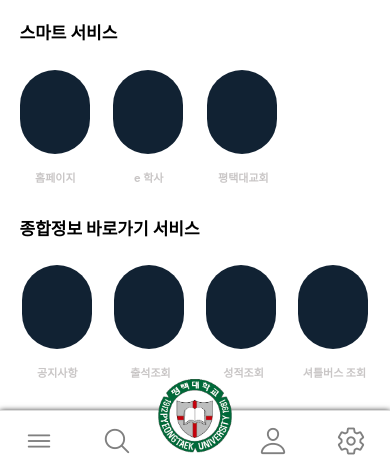
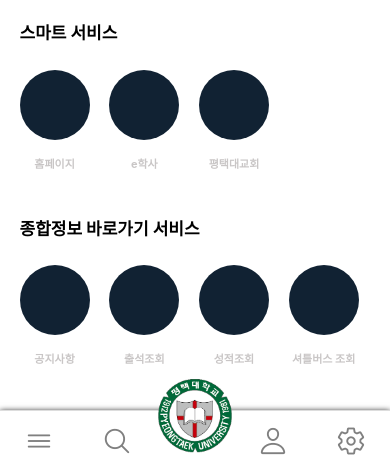
Before and after one commit to PTU-Graduate/Ryu_Front, a React Native app: screen /BottomTabNavigations in a window 390 px wide. Shown: the part 371-828 px from the top of the page. Built offline with nearby package versions, Linux system fonts and the light colour scheme; no server answers; what react-native-calendars, react-native-status-bar-height would draw is missing.

Commit message:
feat/APi

```diff
--- a/src/components/MainSrcCompo/MainSrcButton.tsx
+++ b/src/components/MainSrcCompo/MainSrcButton.tsx
@@ -1,11 +1,13 @@
 /* eslint-disable react-native/no-inline-styles */
 import React from 'react';
-import {Image, Text, TouchableOpacity} from 'react-native';
+import {Text, TouchableOpacity, View} from 'react-native';
 import {deviceHeight, deviceWidth} from '../../utils/DeviceUtils';
+import AllTextStyles from '../../styles/AllSrcStyles/AllTextStyles';
 
 interface AllBackgroundProps {
   children?: React.ReactNode;
   text: string;
+  onPress?: () => void;
 }
 
 /**
@@ -27,26 +29,36 @@ export const MainTapbutton: React.FC<AllBackgroundProps> = ({text}) => {
   );
 };
 
-export const MainIconbutton: React.FC<AllBackgroundProps> = ({text}) => {
+export const MainServiceButton: React.FC<AllBackgroundProps> = ({
+  text,
+  onPress,
+}) => {
   return (
-    <TouchableOpacity
-      style={{
-        alignItems: 'center',
-        height: deviceHeight * 0.15,
-        width: deviceWidth * 0.2,
-        marginLeft: deviceWidth * 0.02,
-      }}>
-      <Image
+    <View style={{marginLeft: deviceWidth * 0.05}}>
+      <TouchableOpacity
         style={{
-          width: deviceWidth * 0.15,
-          height: deviceHeight * 0.15,
-          resizeMode: 'contain',
+          width: deviceWidth * 0.18,
+          height: deviceWidth * 0.18,
+          borderRadius: 50,
+          backgroundColor: '#123',
         }}
-        source={require('../../assets/images/Vector.png')}
-      />
-      <Text style={{marginTop: deviceHeight * 0.005, color: '#cdcdcd'}}>
-        {text}
-      </Text>
-    </TouchableOpacity>
+        onPress={onPress}></TouchableOpacity>
+      <View
+        style={{
+          width: deviceWidth * 0.18,
+          alignItems: 'center',
+        }}>
+        <Text
+          style={[
+            AllTextStyles.SemiBold11,
+            {
+              color: '#C9C6C6',
+              marginTop: deviceHeight * 0.018,
+            },
+          ]}>
+          {text}
+        </Text>
+      </View>
+    </View>
   );
 };
--- a/src/screens/LoginScreen/Login.tsx
+++ b/src/screens/LoginScreen/Login.tsx
@@ -8,6 +8,7 @@ import {AllBackground} from '../../components/AllSrcComponets/AllBackground';
 import {deviceHeight, deviceWidth} from '../../utils/DeviceUtils';
 import {SignLogInput} from '../../components/AllSrcComponets/AllInputCompo';
 import {LoginGreenButton} from '../../components/AllSrcComponets/AllButtonCompo';
+import RegiHakgua from '../RegiScreen/RegiHakgua';
 
 const Login: React.FC<ScreenProps> = ({navigation}) => {
   const [loginId, setLoginId] = useState<string>('');
@@ -105,6 +106,10 @@ const Login: React.FC<ScreenProps> = ({navigation}) => {
       </View>
       <View style={{flex: 2, alignItems: 'center'}}>
         <LoginGreenButton text="로그인" onPress={handleLogin} />
+        <LoginGreenButton
+          text="회원가입"
+          onPress={() => navigation.navigate('RegiHakgua')}
+        />
       </View>
       <View
         style={{
--- a/src/screens/MainScreen/Main.tsx
+++ b/src/screens/MainScreen/Main.tsx
@@ -5,12 +5,8 @@ import {getUserData} from '../../utils/DataTableSet/LoginResultData';
 import {AllBackground} from '../../components/AllSrcComponets/AllBackground';
 import {deviceHeight, deviceWidth} from '../../utils/DeviceUtils';
 import Swiper from 'react-native-swiper';
-import {
-  MainIconbutton,
-  MainTapbutton,
-} from '../../components/MainSrcCompo/MainSrcButton';
+import {MainServiceButton} from '../../components/MainSrcCompo/MainSrcButton';
 import AllTextStyles from '../../styles/AllSrcStyles/AllTextStyles';
-import {TouchableOpacity} from 'react-native-gesture-handler';
 import {ScreenProps} from '../../navigations/StackNavigator';
 
 const Main: React.FC<ScreenProps> = ({navigation}) => {
@@ -55,65 +51,9 @@ const Main: React.FC<ScreenProps> = ({navigation}) => {
             flexDirection: 'row',
             marginTop: deviceHeight * 0.03,
           }}>
-          <TouchableOpacity
-            style={{
-              width: deviceWidth * 0.18,
-              height: deviceHeight * 0.1,
-              borderRadius: 50,
-              backgroundColor: '#123',
-              marginLeft: deviceWidth * 0.05,
-            }}></TouchableOpacity>
-          <TouchableOpacity
-            style={{
-              width: deviceWidth * 0.18,
-              height: deviceHeight * 0.1,
-              borderRadius: 50,
-              backgroundColor: '#123',
-              marginLeft: deviceWidth * 0.06,
-            }}></TouchableOpacity>
-          <TouchableOpacity
-            style={{
-              width: deviceWidth * 0.18,
-              height: deviceHeight * 0.1,
-              borderRadius: 50,
-              backgroundColor: '#123',
-              marginLeft: deviceWidth * 0.06,
-            }}></TouchableOpacity>
-        </View>
-        <View style={{flexDirection: 'row'}}>
-          <Text
-            style={[
-              AllTextStyles.SemiBold11,
-              {
-                color: '#C9C6C6',
-                marginLeft: deviceWidth * 0.09,
-                marginTop: deviceHeight * 0.018,
-              },
-            ]}>
-            홈페이지
-          </Text>
-          <Text
-            style={[
-              AllTextStyles.SemiBold11,
-              {
-                color: '#C9C6C6',
-                marginLeft: deviceWidth * 0.15,
-                marginTop: deviceHeight * 0.018,
-              },
-            ]}>
-            e 학사
-          </Text>
-          <Text
-            style={[
-              AllTextStyles.SemiBold11,
-              {
-                color: '#C9C6C6',
-                marginLeft: deviceWidth * 0.14,
-                marginTop: deviceHeight * 0.018,
-              },
-            ]}>
-            평택대교회
-          </Text>
+          <MainServiceButton text="홈페이지" />
+          <MainServiceButton text="e학사" />
+          <MainServiceButton text="평택대교회" />
         </View>
       </View>
       <View style={{flex: 2}}>
@@ -123,89 +63,25 @@ const Main: React.FC<ScreenProps> = ({navigation}) => {
         </Text>
         <View
           style={{
-            justifyContent: 'space-evenly',
             flexDirection: 'row',
             marginTop: deviceHeight * 0.03,
           }}>
-          <TouchableOpacity
-            style={{
-              width: deviceWidth * 0.18,
-              height: deviceHeight * 0.1,
-              borderRadius: 50,
-              backgroundColor: '#123',
-            }}
-            onPress={() => navigation.navigate('Notice')}></TouchableOpacity>
-          <TouchableOpacity
-            style={{
-              width: deviceWidth * 0.18,
-              height: deviceHeight * 0.1,
-              borderRadius: 50,
-              backgroundColor: '#123',
-            }}
-            onPress={() =>
-              navigation.navigate('AttendanceInquiry')
-            }></TouchableOpacity>
-          <TouchableOpacity
-            style={{
-              width: deviceWidth * 0.18,
-              height: deviceHeight * 0.1,
-              borderRadius: 50,
-              backgroundColor: '#123',
-            }}
-            onPress={() => navigation.navigate('Grade')}></TouchableOpacity>
-          <TouchableOpacity
-            style={{
-              width: deviceWidth * 0.18,
-              height: deviceHeight * 0.1,
-              borderRadius: 50,
-              backgroundColor: '#123',
-            }}></TouchableOpacity>
-        </View>
-        <View style={{flexDirection: 'row'}}>
-          <Text
-            style={[
-              AllTextStyles.SemiBold11,
-              {
-                color: '#C9C6C6',
-                marginLeft: deviceWidth * 0.095,
-                marginTop: deviceHeight * 0.018,
-              },
-            ]}>
-            공지사항
-          </Text>
-          <Text
-            style={[
-              AllTextStyles.SemiBold11,
-              {
-                color: '#C9C6C6',
-                marginLeft: deviceWidth * 0.135,
-                marginTop: deviceHeight * 0.018,
-              },
-            ]}>
-            출석조회
-          </Text>
-          <Text
-            style={[
-              AllTextStyles.SemiBold11,
-              {
-                color: '#C9C6C6',
-                marginLeft: deviceWidth * 0.135,
-                marginTop: deviceHeight * 0.018,
-              },
-            ]}>
-            성적조회
-          </Text>
-          <Text
-            style={[
-              AllTextStyles.SemiBold11,
-              {
-                color: '#C9C6C6',
-                marginLeft: deviceWidth * 0.1,
-                marginTop: deviceHeight * 0.018,
-              },
-            ]}>
-            셔틀버스 조회
-          </Text>
+          <MainServiceButton
+            text="공지사항"
+            onPress={() => navigation.navigate('Notice')}
+          />
+          <MainServiceButton
+            text="출석조회"
+            onPress={() => navigation.navigate('AttendanceInquiry')}
+          />
+          <MainServiceButton
+            text="성적조회"
+            onPress={() => navigation.navigate('Grade')}
+          />
+          <MainServiceButton
+            text="셔틀버스 조회"
+            onPress={() => navigation.navigate('FreeShuttleBus')}
+          />
         </View>
       </View>
     </AllBackground>
--- a/src/screens/Mimi.tsx
+++ /dev/null
@@ -1,14 +0,0 @@
-import React from 'react';
-import {AllBackground} from '../components/AllSrcComponets/AllBackground';
-import {ScreenProps} from '../navigations/StackNavigator';
-import {AllTitleTopBarCompo} from '../components/MainSrcCompo/TopBarCompo';
-
-const Mimi: React.FC<ScreenProps> = ({}) => {
-  return (
-    <AllBackground>
-      <AllTitleTopBarCompo></AllTitleTopBarCompo>
-    </AllBackground>
-  );
-};
-
-export default Mimi;
--- a/src/screens/RegiScreen/RegiHakgua.tsx
+++ b/src/screens/RegiScreen/RegiHakgua.tsx
@@ -5,6 +5,7 @@ import {ScreenProps} from '../../navigations/StackNavigator';
 
 const RegiHakgua: React.FC<ScreenProps> = ({navigation}) => {
   const [STD_DEP_CD, setSTD_DEP_CD] = useState<string>('');
+
   return (
     <AllBackground>
       <RegiCommonScreen
--- a/src/screens/RegiScreen/RegiID.tsx
+++ b/src/screens/RegiScreen/RegiID.tsx
@@ -3,8 +3,10 @@ import {RegiCkeckCommonScreen} from '../../components/RegiCommonScreen/RegiCheck
 import {AllBackground} from '../../components/AllSrcComponets/AllBackground';
 import {regiIDApiCall} from '../../services/_private/Regi/RegiApi';
 import {RegiIDProps} from '../../utils/navigationProps/RegiNavigationProps';
+
 const RegiID: React.FC<RegiIDProps> = ({navigation, route}) => {
   const [std_id, setStd_id] = useState<string>('');
+  const [salt, setSalt] = useState<string>('');
   const [butOnOff, setButOnOff] = useState<boolean>(true);
 
   const {STD_DEC_CD, STD_NUM, NAME} = route.params;
@@ -31,7 +33,7 @@ const RegiID: React.FC<RegiIDProps> = ({navigation, route}) => {
         placeholder="아이디"
         CheckonPress={handleRegi}
         disable={butOnOff}
-        onPress={() => navigation.navigate('RegiPass')}
+        onPress={() => navigation.navigate('RegiPass', {MEMB_ID:std_id, SALT:salt})}
       />
     </AllBackground>
   );
--- a/src/screens/RegiScreen/RegiPass.tsx
+++ b/src/screens/RegiScreen/RegiPass.tsx
@@ -1,9 +1,13 @@
-import React from 'react';
+import React, {useState} from 'react';
 import {RegiCommonScreen} from '../../components/RegiCommonScreen/RegiCommonScreen';
 import {AllBackground} from '../../components/AllSrcComponets/AllBackground';
-import {ScreenProps} from '../../navigations/StackNavigator';
+import {RegiPassProp} from '../../utils/navigationProps/RegiNavigationProps';
 
-const RegiPass: React.FC<ScreenProps> = ({navigation}) => {
+const RegiPass: React.FC<RegiPassProp> = ({navigation, route}) => {
+  const [pass, setPass] = useState<string>('');
+
+  const {MEMB_ID, SALT} = route.params;
+
   return (
     <AllBackground>
       <RegiCommonScreen
--- a/src/services/_private/Login/LoginApi.ts
+++ b/src/services/_private/Login/LoginApi.ts
@@ -29,3 +29,7 @@ export const loginApiCall = async (
     return null;
   }
 };
+
+export const loginSalt = async (
+  SALT: string,
+): Promise<LoginResultDataType | any | null> => {};
--- a/src/utils/DataTableSet/LoginResultData.ts
+++ b/src/utils/DataTableSet/LoginResultData.ts
@@ -2,18 +2,22 @@ type LoginResultData = 'RSLT_CD' | 'STD_NUM' | 'STD_DEP_CD' | 'NAME' | 'GRADE';
 
 export interface LoginResultDataType {
   RSLT_CD: string;
+  MEMB_ID: string;
   STD_NUM: string;
+  EMAIL: string;
+  CRE_CON: string;
   STD_DEP_CD: string;
   NAME: string;
-  GRADE: string;
 }
 
 let loginResultData: LoginResultDataType | null = {
   RSLT_CD: '',
+  MEMB_ID: '',
   STD_NUM: '',
+  EMAIL: '',
+  CRE_CON: '',
   STD_DEP_CD: '',
   NAME: '',
-  GRADE: '',
 };
 
 export function setUserData(data: LoginResultDataType | null) {
```
Also changed, not shown: src/navigations/StackNavigator.tsx (+5 -11 lines), src/screens/Ex1.tsx (deleted, +0 -45 lines), src/utils/navigationProps/RegiNavigationProps.tsx (+18 -1 lines).
